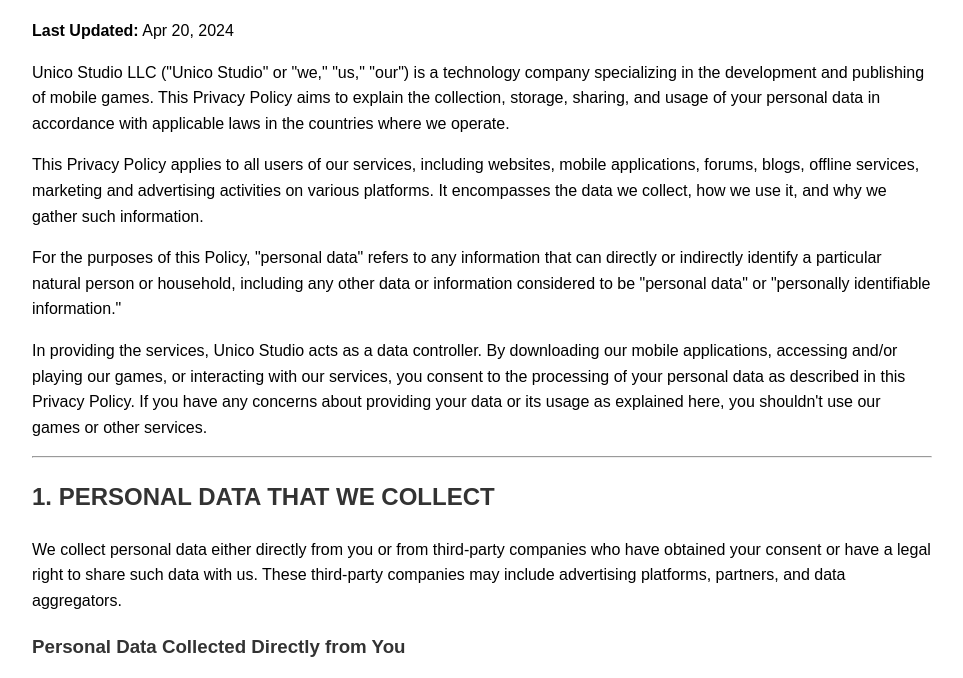
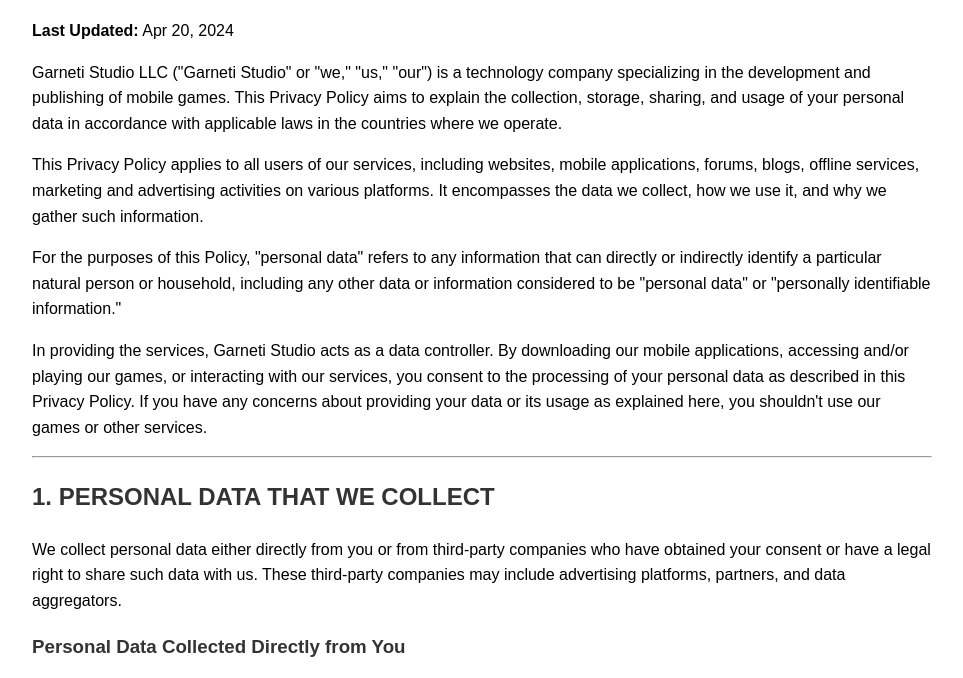
Before and after one commit to zentagames/garneti-studio-website, a plain HTML site: page index.html in a window 1280 px wide. Shown: the part 96-774 px from the top of the page, without its empty margins (158-1121 px from the left). Drawn offline with Linux system fonts and the light colour scheme.

Commit message:
Update index.html

```diff
--- a/index.html
+++ b/index.html
@@ -3,7 +3,7 @@
 <head>
     <meta charset="UTF-8">
     <meta name="viewport" content="width=device-width, initial-scale=1.0">
-    <title>Privacy Policy - Unico Studio LLC</title>
+    <title>Privacy Policy - Garneti Studio LLC</title>
     <style>
         body {
             font-family: Arial, sans-serif;
@@ -28,13 +28,13 @@
 <h1>Privacy Policy</h1>
 <p><strong>Last Updated:</strong> Apr 20, 2024</p>
 
-<p>Unico Studio LLC ("Unico Studio" or "we," "us," "our") is a technology company specializing in the development and publishing of mobile games. This Privacy Policy aims to explain the collection, storage, sharing, and usage of your personal data in accordance with applicable laws in the countries where we operate.</p>
+<p>Garneti Studio LLC ("Garneti Studio" or "we," "us," "our") is a technology company specializing in the development and publishing of mobile games. This Privacy Policy aims to explain the collection, storage, sharing, and usage of your personal data in accordance with applicable laws in the countries where we operate.</p>
 
 <p>This Privacy Policy applies to all users of our services, including websites, mobile applications, forums, blogs, offline services, marketing and advertising activities on various platforms. It encompasses the data we collect, how we use it, and why we gather such information.</p>
 
 <p>For the purposes of this Policy, "personal data" refers to any information that can directly or indirectly identify a particular natural person or household, including any other data or information considered to be "personal data" or "personally identifiable information."</p>
 
-<p>In providing the services, Unico Studio acts as a data controller. By downloading our mobile applications, accessing and/or playing our games, or interacting with our services, you consent to the processing of your personal data as described in this Privacy Policy. If you have any concerns about providing your data or its usage as explained here, you shouldn't use our games or other services.</p>
+<p>In providing the services, Garneti Studio acts as a data controller. By downloading our mobile applications, accessing and/or playing our games, or interacting with our services, you consent to the processing of your personal data as described in this Privacy Policy. If you have any concerns about providing your data or its usage as explained here, you shouldn't use our games or other services.</p>
 
 <hr>
 
```
